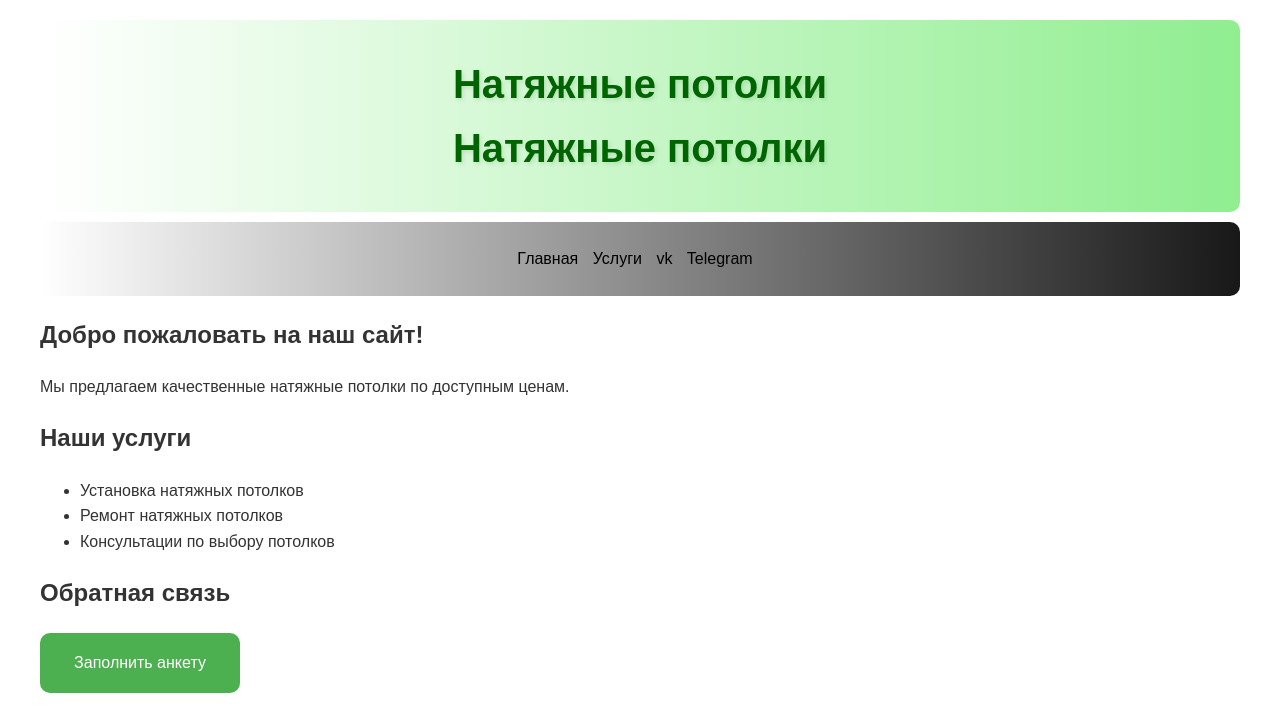
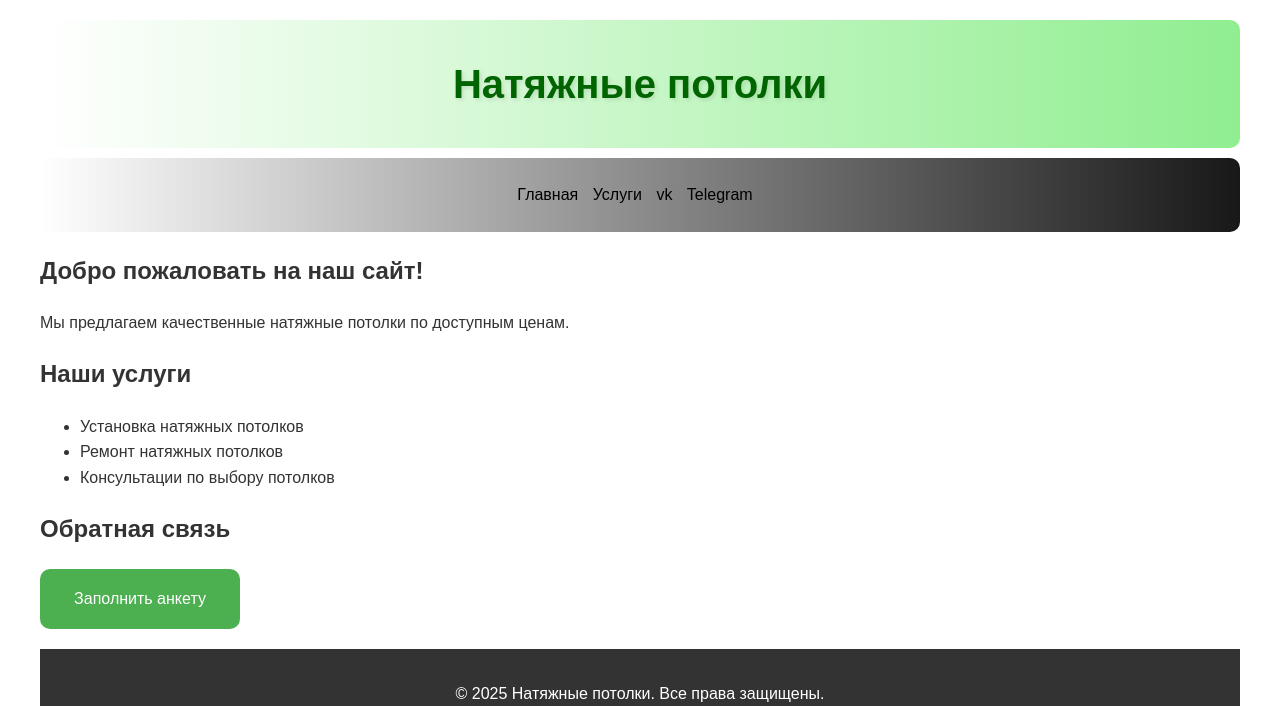
Before and after one commit to vitir0/ekopotolki24, a plain HTML site: page index.html in a window 1280 px wide. Shown: the top 706 px of the page. Drawn offline with Linux system fonts and the light colour scheme.

Commit message:
Update index.html

```diff
--- a/index.html
+++ b/index.html
@@ -151,7 +151,6 @@
 <body>
     <header>
         <h1>Натяжные потолки</h1>
-         <h1>Натяжные потолки</h1>
         </header>
 
     <nav>
```
